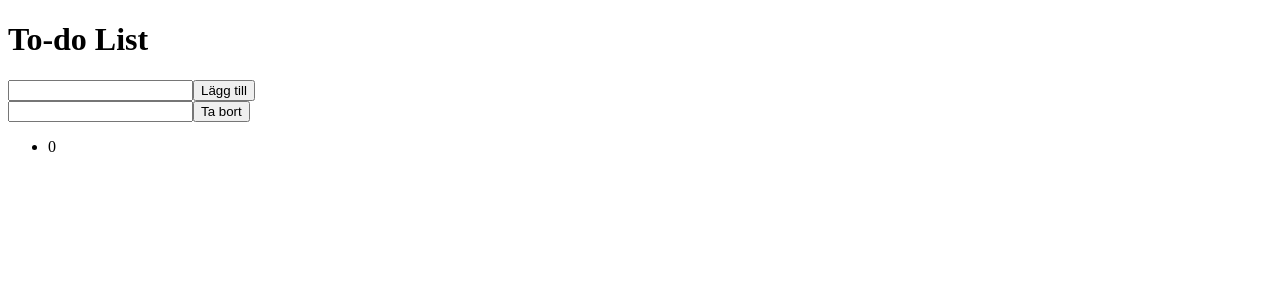
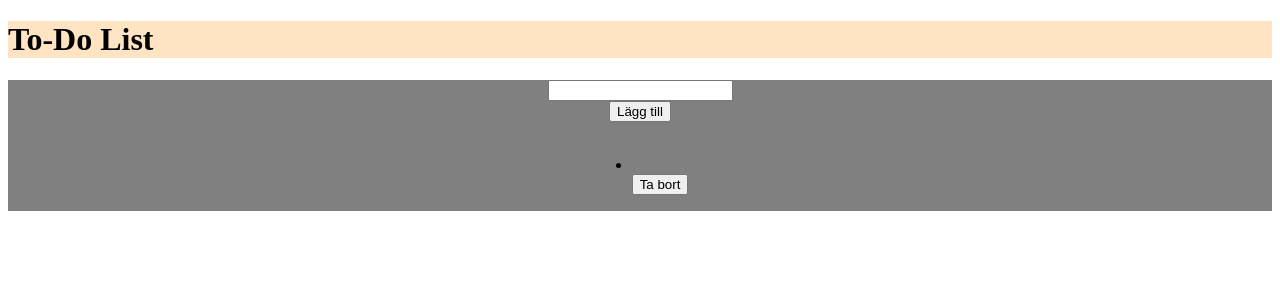
Before and after one commit to ErikssonF/labb2, a Vue app: page / in a window 1280 px wide. Both pictures are taken after a click on the button "Lägg till". Shown: the top 300 px of the page. Built offline with nearby package versions, Linux system fonts and the light colour scheme.

Commit message:
same as last commit

```diff
--- a/src/App.vue
+++ b/src/App.vue
@@ -1,7 +1,5 @@
 <template>
-  <h1>To-do List </h1>
   <Main />
-
 </template>
 
 <script setup>
--- a/src/components/Main/List.vue
+++ b/src/components/Main/List.vue
@@ -1,5 +1,6 @@
 <template>
 
+    <main>
         <input ref="input" id="input" type="text" v-model="userInput" />
 
         <button v-on:click="addTask">
@@ -8,39 +9,50 @@
 
         <br>
 
-    <input ref="input" type="text" v-model="userInputRemove" />
-    <button v-on:click="removeTask">
-        Ta bort
-    </button>
-
         <ul>
-        <li v-for="(value, index) in tasks">
-            {{index}} {{ value }}
-        </li>
+            <ListItem @deleteItem="removeTask" v-for="(value, index) in tasks" :text="value" :index="index" />
         </ul>
+    </main>
 
 </template>
 
 <script setup>
-import { ref } from 'vue';
+import { onMounted, ref } from 'vue';
+import ListItem from '@/components/Main/ListItem.vue';
 
 const tasks = ref([]);
 
 const userInput = ref();
-const userInputRemove = ref();
 
 const addTask = () => {
     tasks.value.push(userInput.value);
-    localStorage.setItem(userInput.value, userInput.value)
+    localStorage.setItem('list', JSON.stringify(tasks.value));
 
 };
 
-const removeTask = () => {
+const removeTask = (index) => {
 
-    for (var i = 0; i < localStorage.length; i++) {
-        console.log(localStorage.getItem(localStorage.key(i)));
-    }
-    // tasks.value.splice(userInputRemove.value, 1);
+    tasks.value.splice(index, 1);
+    localStorage.setItem('list', JSON.stringify(tasks.value));
 }
 
+onMounted(() => {
+    const jsonString = localStorage.getItem('list');
+
+    if (jsonString) {
+
+        tasks.value = JSON.parse(jsonString);
+    }
+
+});
+
 </script>
+
+<style scoped>
+main {
+    background-color: gray;
+    display: flex;
+    flex-direction: column;
+    align-items: center;
+}
+</style>
--- /dev/null
+++ b/src/components/Main/ListItem.vue
@@ -0,0 +1,17 @@
+<template>
+
+    <li>
+        {{ text }}
+
+        <br>
+        <button @click="$emit('deleteItem', index)">
+            Ta bort
+        </button>
+    </li>
+
+</template>
+
+<script setup>
+defineProps(["text", "index"])
+
+</script>
--- a/src/components/Main/Main.vue
+++ b/src/components/Main/Main.vue
@@ -1,5 +1,6 @@
 <template>
 
+    <Header />
     <List />
 
 </template>
@@ -7,5 +8,6 @@
 <script setup>
 import List from '@/components/Main/List.vue'
 import { ref } from 'vue'
+import Header from '@/components/Header/Header.vue'
 
 </script>
```
Lines whose indentation alone changed are shown as unchanged.
